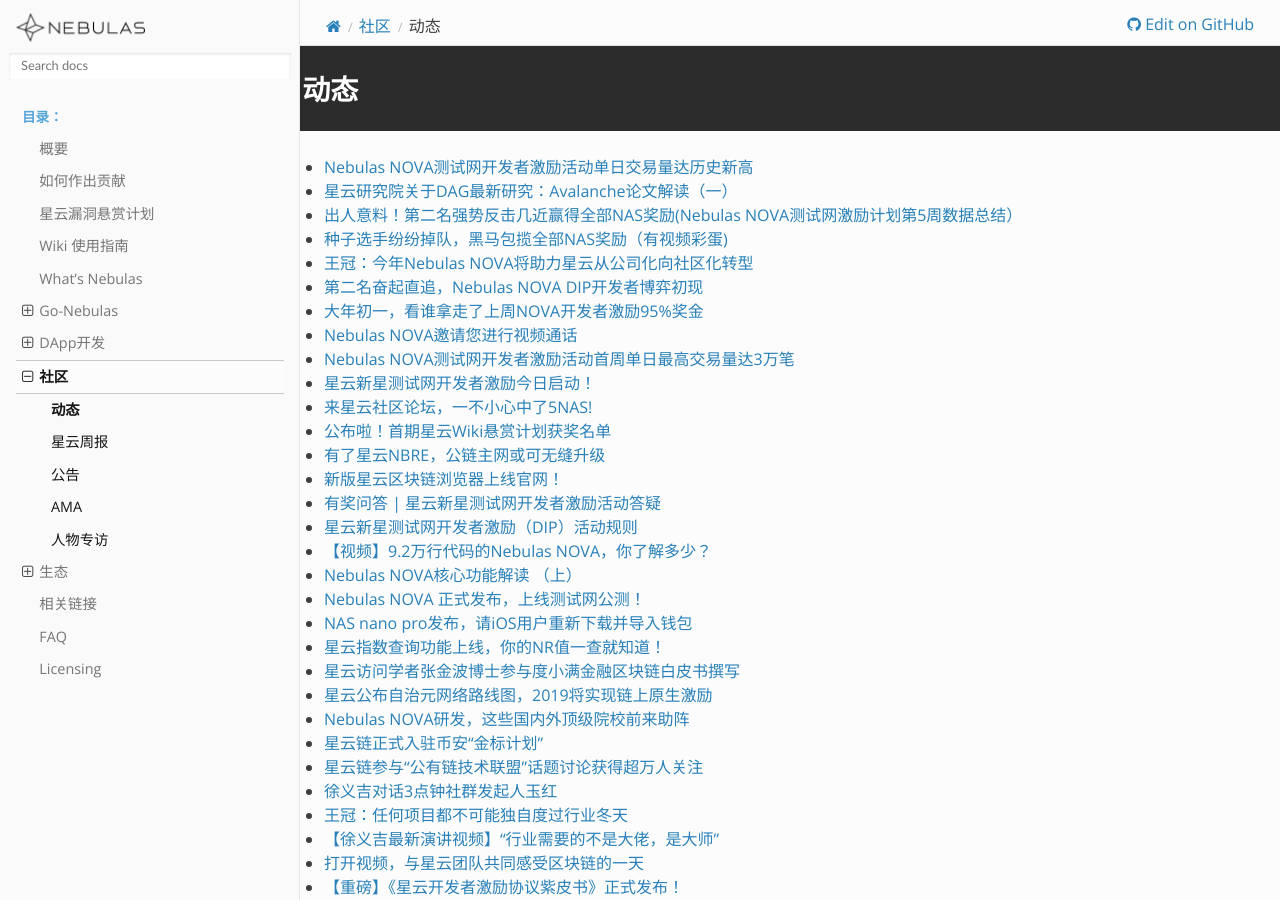
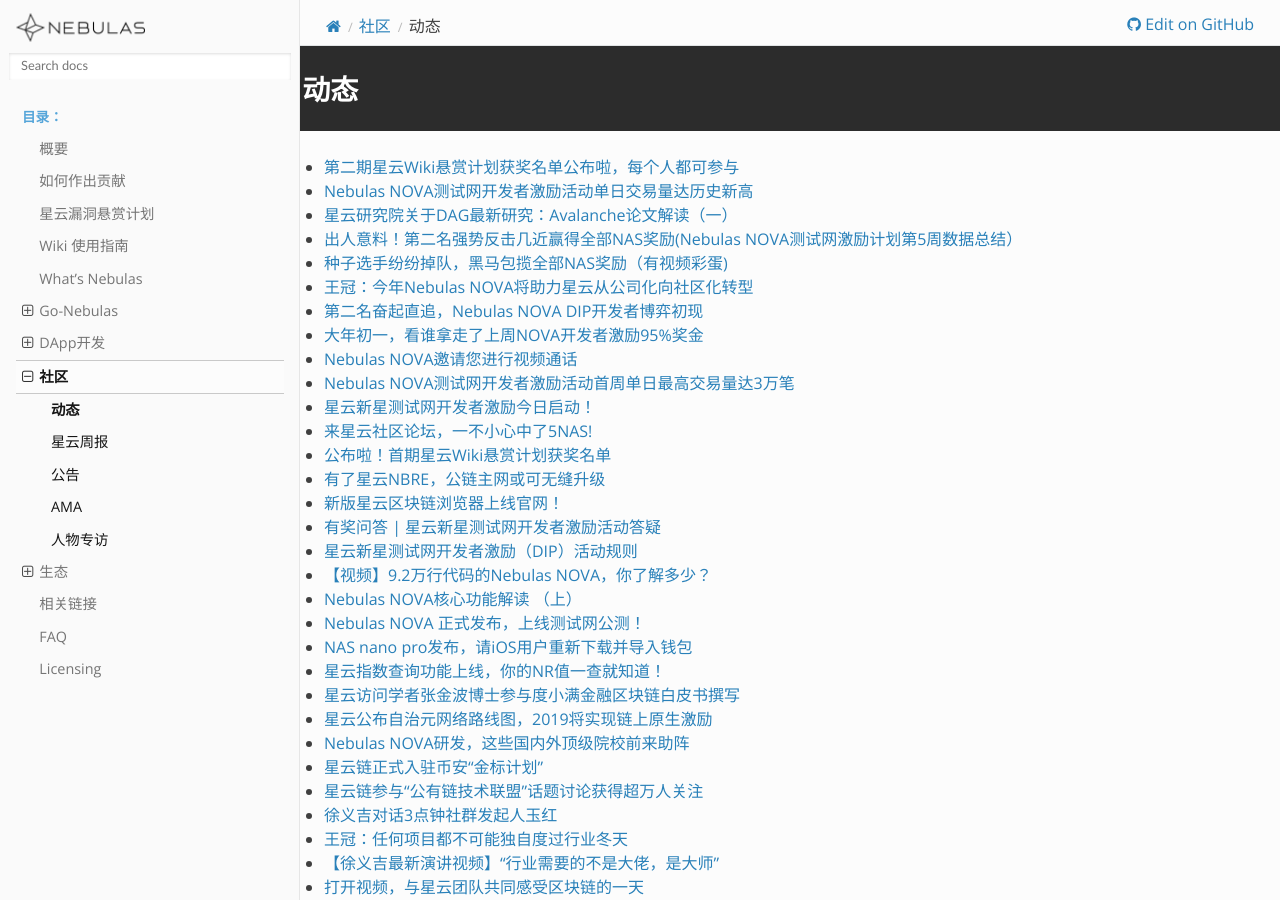
Before and after one commit to nebulasio/nebdocs, a Sphinx documentation site: the page built from docs/community/events.md, in a window 1280 px wide and 900 px high. Built offline with Sphinx 7.4.7 and the Read the Docs theme 2.0.0, drawn with Linux system fonts in a browser that asks for light colours; pages that are not in the unit, such as notebooks, are missing from menus.

Commit message:
更新动态
第二期星云wiki获奖名单

```diff
--- a/docs/community/events.md
+++ b/docs/community/events.md
@@ -1,5 +1,6 @@
 # 动态
 
+- [第二期星云Wiki悬赏计划获奖名单公布啦，每个人都可参与](https://mp.weixin.qq.com/s/sKfy5viS_FQCCiG_Ze5tDw)
 - [Nebulas NOVA测试网开发者激励活动单日交易量达历史新高](https://blog.nebulas.io/2019/03/05/nebulas-nova-testnet-developer-incentive-program-single-day-transaction-volume-reached-a-record-high/)
 - [星云研究院关于DAG最新研究：Avalanche论文解读（一）](https://blog.nebulas.io/2019/02/27/nebulas-research-teams-latest-research-on-dag-interpretation-of-avalanches-paper-1/)
 - [出人意料！第二名强势反击几近赢得全部NAS奖励(Nebulas NOVA测试网激励计划第5周数据总结）](https://mp.weixin.qq.com/s/TZcH-2eNYU6_4ZHhOge7LA)
```
